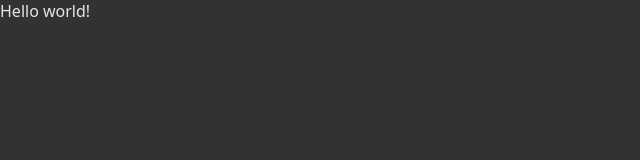
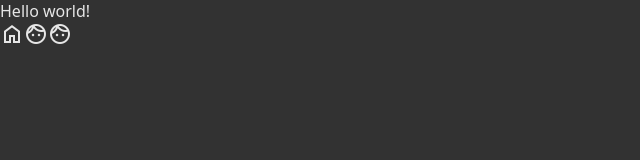
Before and after one commit to diegantos/react-sidebar, a React (Vite) app: page / in a window 1280 px wide. Shown: the top 160 px of the page, without its empty margins (0-640 px from the left). Built offline with nearby package versions, Linux system fonts and the light colour scheme.

Commit message:
install and import material-symbols

```diff
--- a/package.json
+++ b/package.json
@@ -10,6 +10,7 @@
     "preview": "vite preview"
   },
   "dependencies": {
+    "material-symbols": "^0.5.5",
     "react": "^18.2.0",
     "react-dom": "^18.2.0"
   },
--- a/src/Components/Sidebar/Sidebar.jsx
+++ b/src/Components/Sidebar/Sidebar.jsx
@@ -4,6 +4,9 @@ export const Sidebar = () => {
   return (
    <>
     <div>Hello world!</div>
+    <span className="material-symbols-outlined">home</span>
+    <span className="material-symbols-rounded">face</span>
+    <span className="material-symbols-sharp">face</span>
    </>
   )
 }
--- a/src/main.jsx
+++ b/src/main.jsx
@@ -2,6 +2,7 @@ import React from 'react'
 import ReactDOM from 'react-dom/client'
 import App from './App.jsx'
 import './index.scss'
+import 'material-symbols'
 
 ReactDOM.createRoot(document.getElementById('root')).render(
   <React.StrictMode>
```
Also changed, not shown: 1 other file (tests, documents, lock files or other folders).
